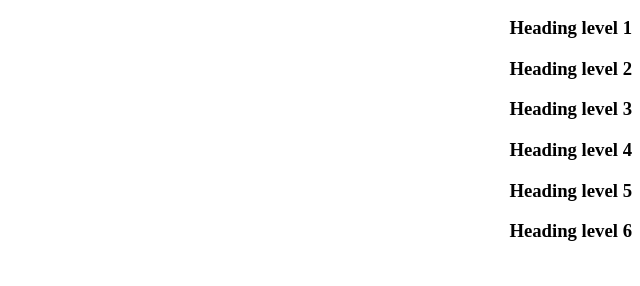
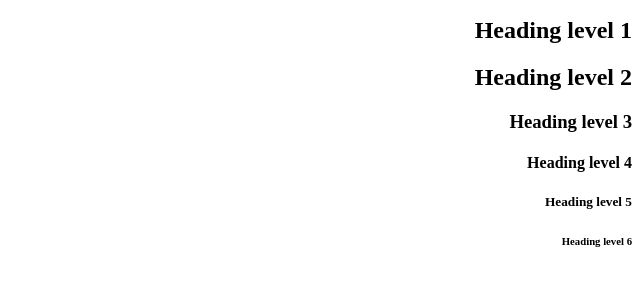
Before and after one commit to Soria-c/holbertonschool-web_front_end, a plain HTML site: page 0x00-html_advanced/11-styleguide.html in a window 1280 px wide. Shown: the part 50-336 px from the top of the page, without its empty margins (640-1280 px from the left). Drawn offline with Linux system fonts and the light colour scheme.

Commit message:
Fixed heading number

```diff
--- a/0x00-html_advanced/11-styleguide.html
+++ b/0x00-html_advanced/11-styleguide.html
@@ -15,12 +15,12 @@
             <header>
                 <h2>Headings</h2>
             </header>
-            <h3>Heading level 1</h3>
-            <h3>Heading level 2</h3>
+            <h1>Heading level 1</h1>
+            <h2>Heading level 2</h2>
             <h3>Heading level 3</h3>
-            <h3>Heading level 4</h3>
-            <h3>Heading level 5</h3>
-            <h3>Heading level 6</h3>
+            <h4>Heading level 4</h4>
+            <h5>Heading level 5</h5>
+            <h6>Heading level 6</h6>
         </section>
     </main>
     <footer></footer>
```
